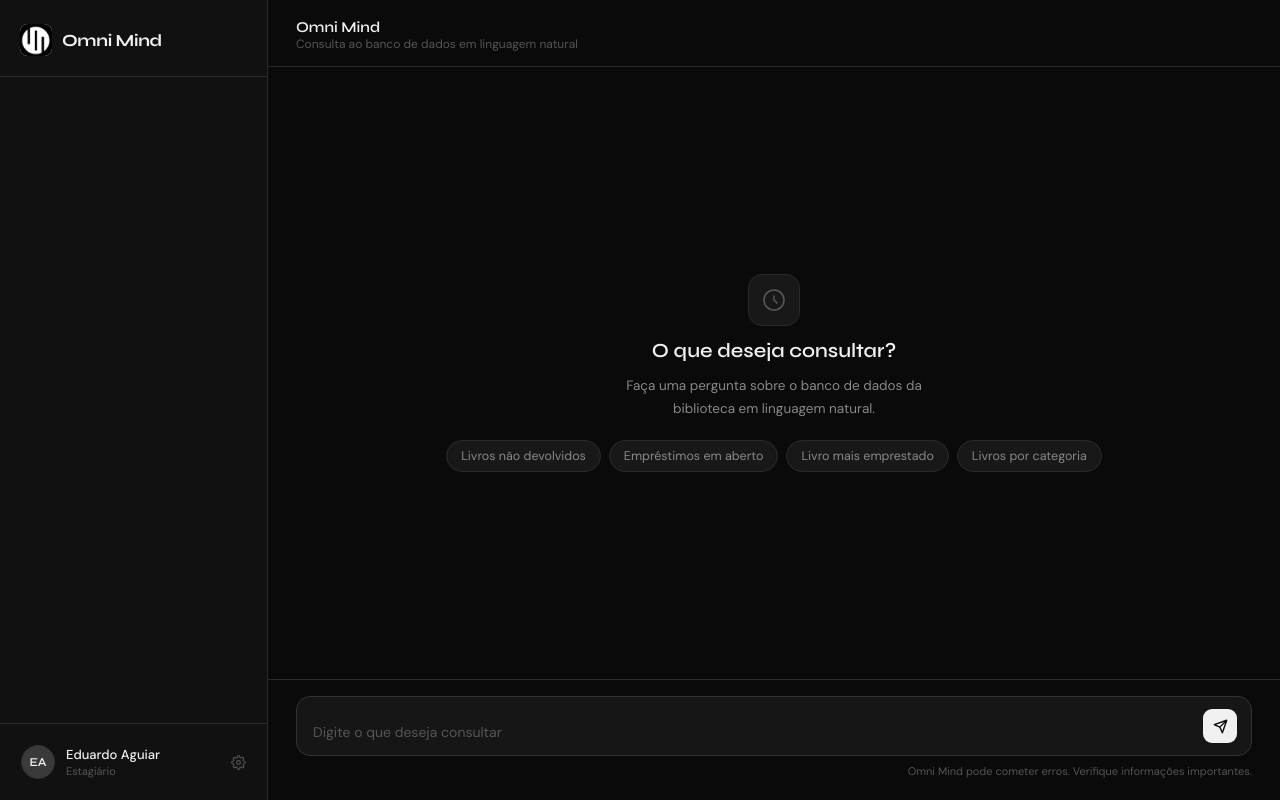
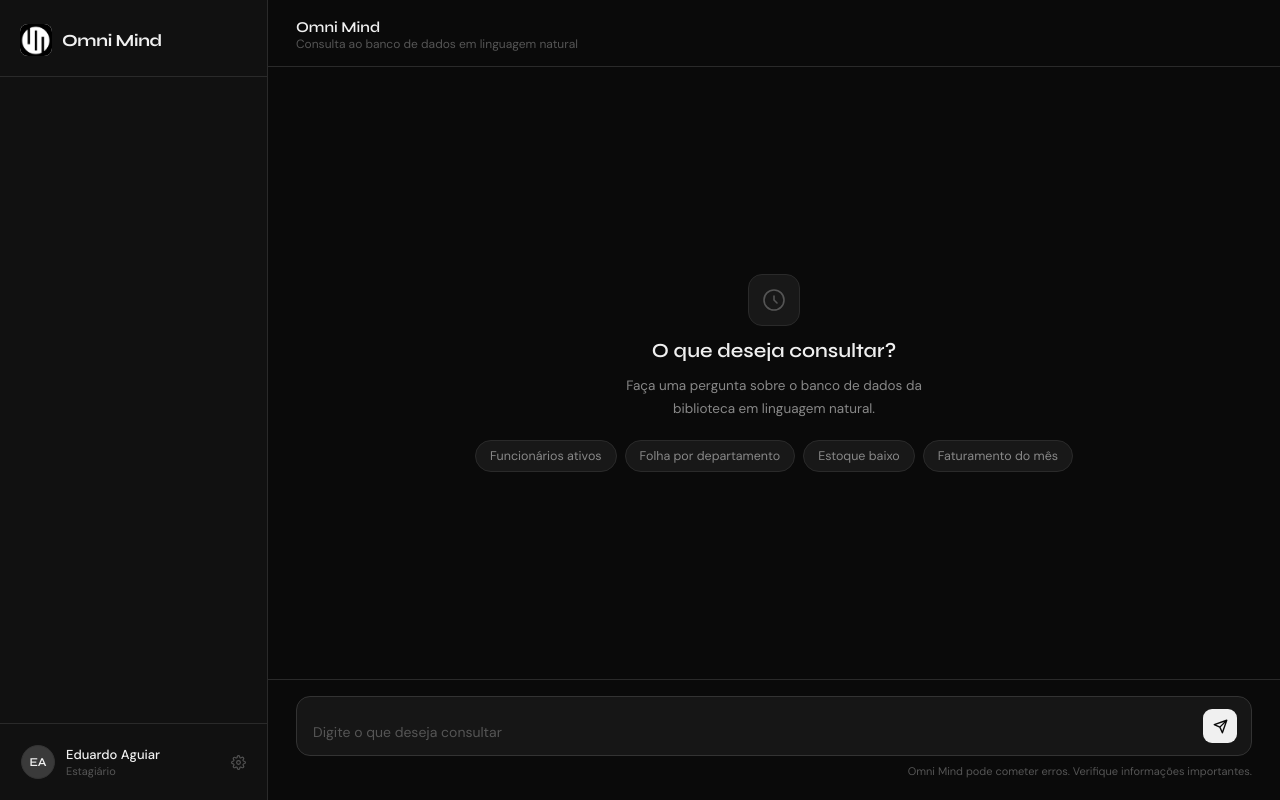
Before and after one commit to Eduardo-Aguiar-LdS/PI-6---IA-SQL-BD, a Django app: page / in a window 1280 px wide. Run offline with Django 5.2, Linux system fonts and the light colour scheme.

Commit message:
fix: integration

```diff
--- a/chat/templates/chat/index.html
+++ b/chat/templates/chat/index.html
@@ -65,10 +65,10 @@
         <p class="empty-title">O que deseja consultar?</p>
         <p class="empty-sub">Faça uma pergunta sobre o banco de dados da biblioteca em linguagem natural.</p>
         <div class="chips">
-          <button class="chip" onclick="setChip('Quais livros ainda não foram devolvidos?')">Livros não devolvidos</button>
-          <button class="chip" onclick="setChip('Quais usuários estão com empréstimos em aberto?')">Empréstimos em aberto</button>
-          <button class="chip" onclick="setChip('Qual o livro mais emprestado?')">Livro mais emprestado</button>
-          <button class="chip" onclick="setChip('Quantos livros existem por categoria?')">Livros por categoria</button>
+          <button class="chip" onclick="setChip('Quais funcionários trabalham na empresa?')">Funcionários ativos</button>
+          <button class="chip" onclick="setChip('Qual a folha salarial por departamento?')">Folha por departamento</button>
+          <button class="chip" onclick="setChip('Quais produtos estão com estoque baixo?')">Estoque baixo</button>
+          <button class="chip" onclick="setChip('Qual foi o faturamento total do mês?')">Faturamento do mês</button>
         </div>
       </div>
     </div>
--- a/chat/views.py
+++ b/chat/views.py
@@ -17,7 +17,7 @@
 )
 
 BASE_DIR = Path(__file__).resolve().parent.parent
-DB_PATH  = str(BASE_DIR / "db" / "biblioteca.sqlite")
+DB_PATH  = str(BASE_DIR / "db" / "empresa.sqlite")
 EXEMPLOS_GERAIS_PATH = str(BASE_DIR / "exemplos.txt")
 MODEL_SQL = "prem-research/prem-1b-sql-fp16:latest"
 
```
